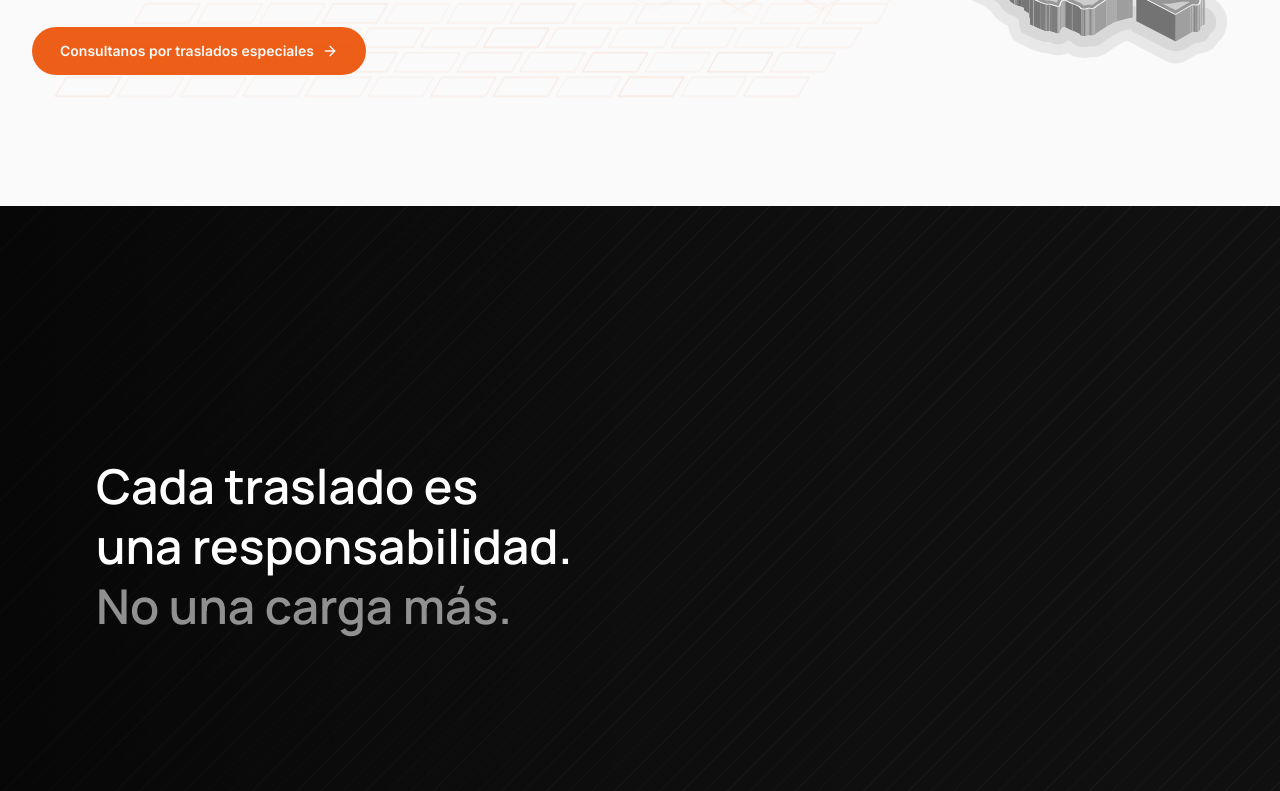
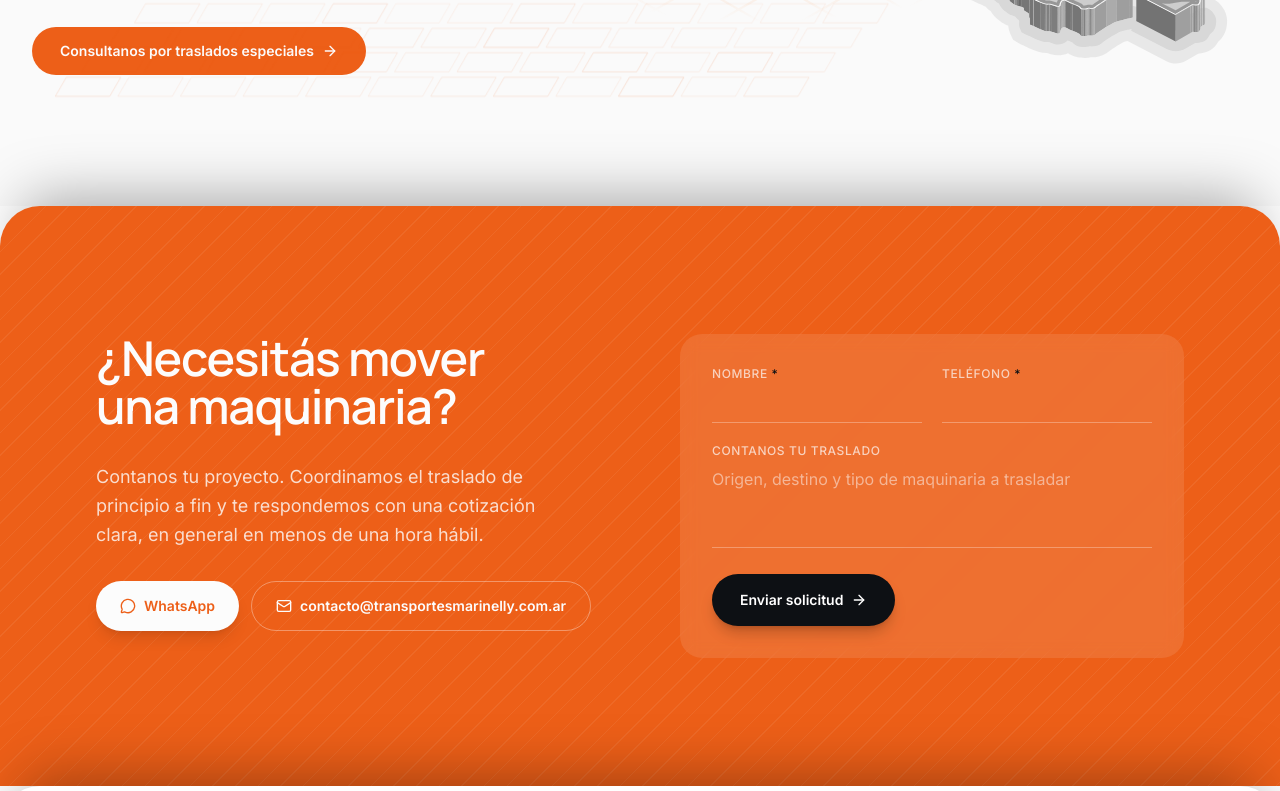
Before and after one commit to meluvch/transportes-marinnelly-website, a Next.js app: page / in a window 1280 px wide. Shown: the part 4660-5451 px from the top of the page. Built offline with nearby package versions, Linux system fonts and the light colour scheme.

Commit message:
refactor: swap Contact and Impact section order
"¿Necesitás mover una maquinaria?" now sits right after Coverage, and
"Cada traslado es una responsabilidad" moves down to close the page
before the footer.

```diff
--- a/app/page.tsx
+++ b/app/page.tsx
@@ -20,10 +20,10 @@ export default function Page() {
         <Clients />
         <Transport />
         <Coverage />
-        <Impact />
+        <Contact />
         <Commitment />
         <Fleet />
-        <Contact />
+        <Impact />
       </main>
       <SiteFooter />
     </>
```
